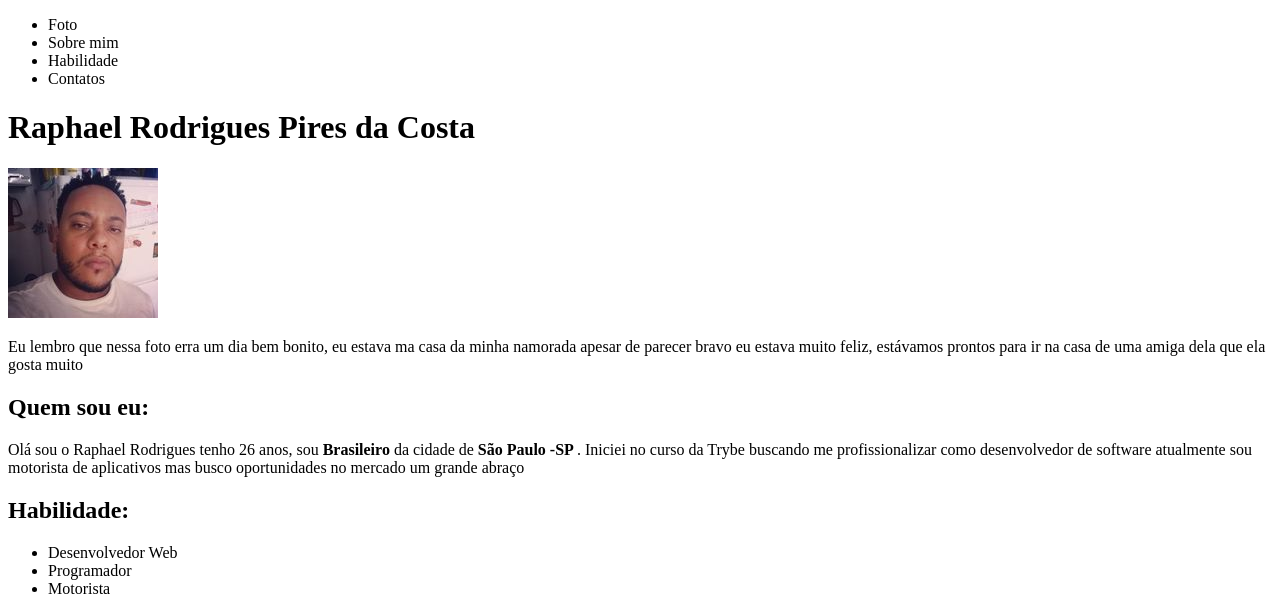
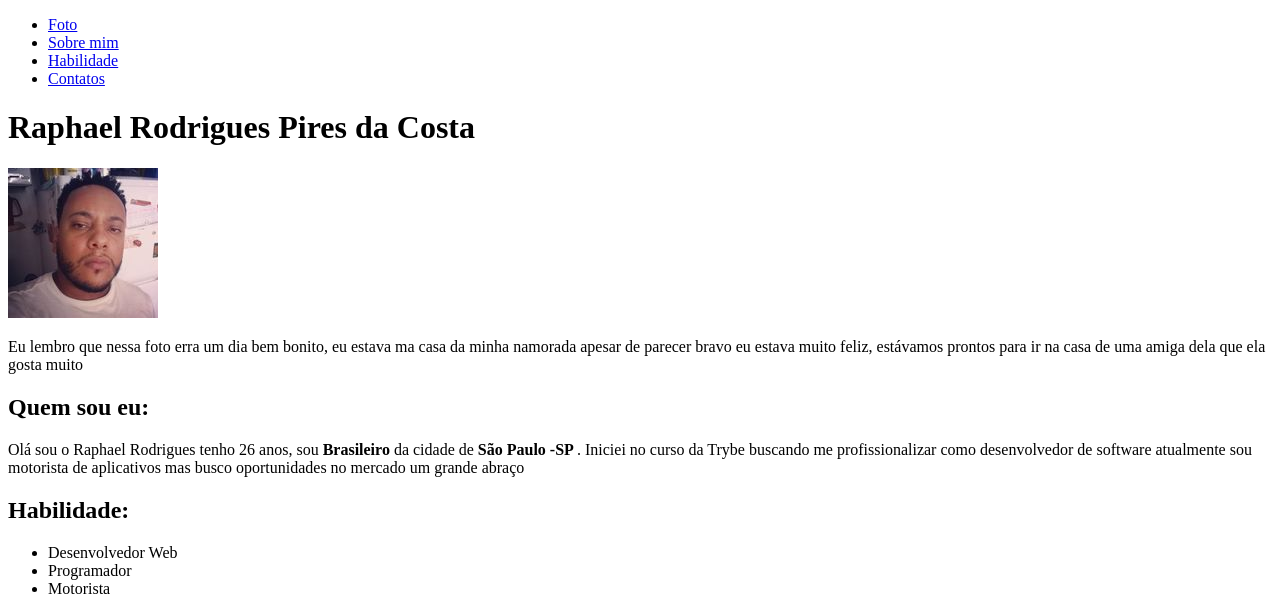
Before and after one commit to RaphaelRodrigues-costa/trybe-exercises, a plain HTML site: page bloco_3/dia_2/portifolio.html in a window 1280 px wide. Shown: the top 614 px of the page. Drawn offline with Linux system fonts and the light colour scheme.

Commit message:
movido os arquivos para os locais corretos

```diff
--- a/portifolio.html
+++ b/bloco_3/dia_2/portifolio.html
@@ -3,42 +3,48 @@
 <head>
     <meta charset="UTF-8">
     <link rel="stylesheet" href="css/styles.css">
-
-
     <title>Raphael Rodrigues</title>
 </head>
 <body>
 
     <ul>
-        <li>Foto</li>
-        <li>Sobre mim</li>
-        <li>Habilidade</li>
-        <li>Contatos</li>
+        <li>
+            <a href="#Foto">Foto</a>
+        </li>
+        <li>
+            <a href="#profile">Sobre mim </a>
+        </li>
+        <li>
+            <a href="#skills">Habilidade</a>
+        </li>
+        <li>
+            <a href="#contatos">Contatos</a>
+        </li>
     </ul>
 
     <h1>Raphael Rodrigues Pires da Costa</h1>
-    <img src="img/capa.jpg" alt="">
+    <img src="img/capa.jpg" alt="Foto do Raphael" id="Foto">
     <p>
         Eu lembro que nessa foto erra um dia bem bonito, eu estava ma casa da minha namorada apesar de parecer bravo eu estava muito feliz,
         estávamos prontos para ir na casa de uma amiga dela que ela gosta muito
     </p>
 
-    <h2>Quem sou eu:</h2>
+    <h2 id="profile">Quem sou eu:</h2>
         <p>
             Olá sou o Raphael Rodrigues tenho 26 anos, sou <strong>Brasileiro</strong> da cidade de <strong>São Paulo -SP </strong>.
             Iniciei no curso da Trybe buscando me profissionalizar como desenvolvedor de software atualmente sou motorista de aplicativos mas busco oportunidades no mercado um grande abraço
         </p>
-    <h2>Habilidade:</h2>
+    <h2 id="skills">Habilidade:</h2>
         <ul>
             <li>Desenvolvedor Web</li>
             <li>Programador</li>
             <li>Motorista</li>
         </ul>
-    <h2>Contatos:</h2>
-        <a href="">
+    <h2 id="contatos">Contatos:</h2>
+        <a href="https://www.facebook.com/raphael.rodrigues.9469545" target="_blank">
             <img src="img/Facebook.png" alt="">
         </a>
-        <a href="">
+        <a href="https://www.instagram.com/raphaelrpc/" target="_blank">
             <img src="img/Instagram.png" alt="">
 
         </a>
```
Also changed, not shown: bloco_3/dia_2/css/styles.css (added), bloco_3/dia_2/img/Facebook.png (renamed from img/Facebook.png), bloco_3/dia_2/img/Instagram.png (renamed from img/Instagram.png), bloco_3/dia_2/img/anderson-bolivar.png (renamed from img/anderson-bolivar.png), bloco_3/dia_2/img/capa.jpg (renamed from img/capa.jpg), bloco_3/dia_2/img/conrado-medeiros.png (renamed from img/conrado-medeiros.png), bloco_3/dia_2/img/gabriel-dos-santos.png (renamed from img/gabriel-dos-santos.png), bloco_3/dia_2/img/joao duarte.jpeg (renamed from img/joao duarte.jpeg), bloco_3/dia_2/img/joao-daniel.jpg (renamed from img/joao-daniel.jpg), bloco_3/dia_2/img/learning-web.jpeg (renamed from img/learning-web.jpeg), bloco_3/dia_2/img/matheus-goyas.jpeg (renamed from img/matheus-goyas.jpeg), bloco_3/dia_2/img/smiling-image.jpg (renamed from img/smiling-image.jpg).
